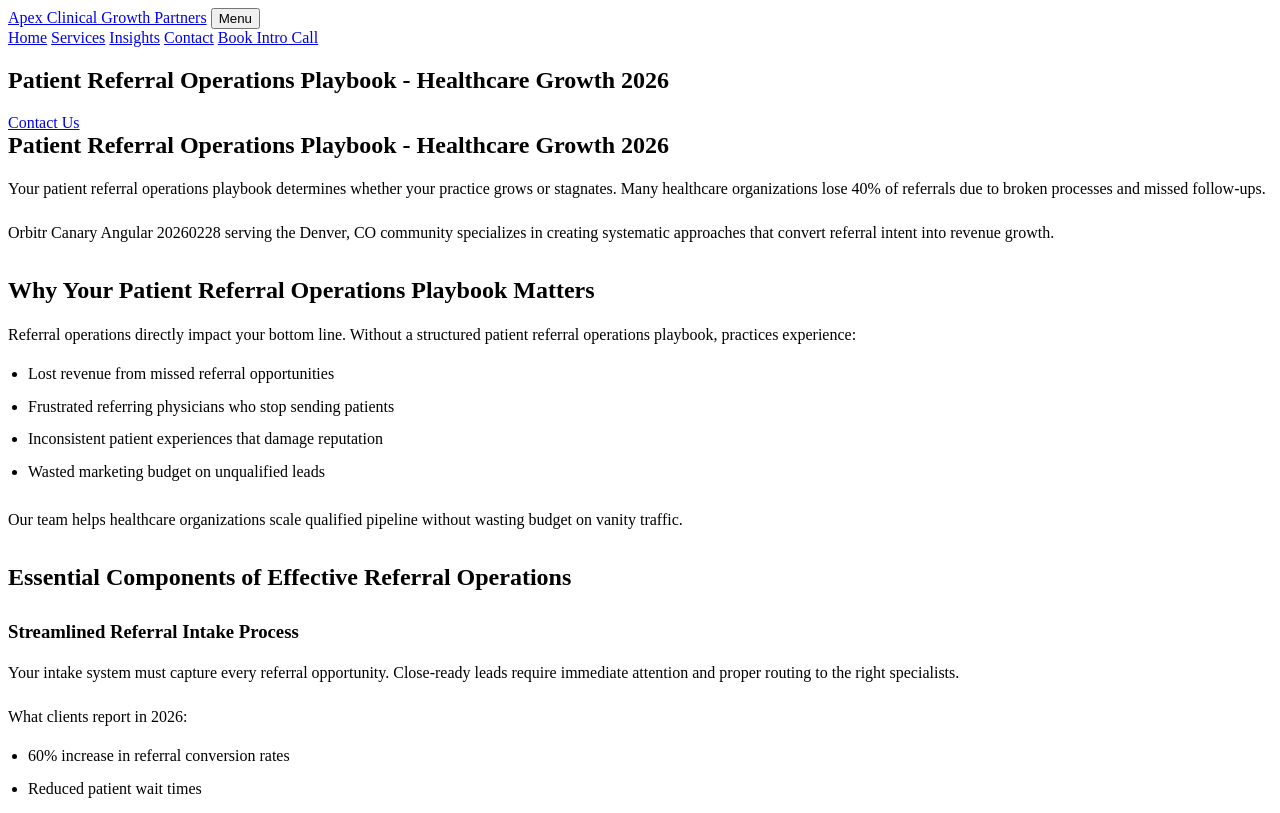
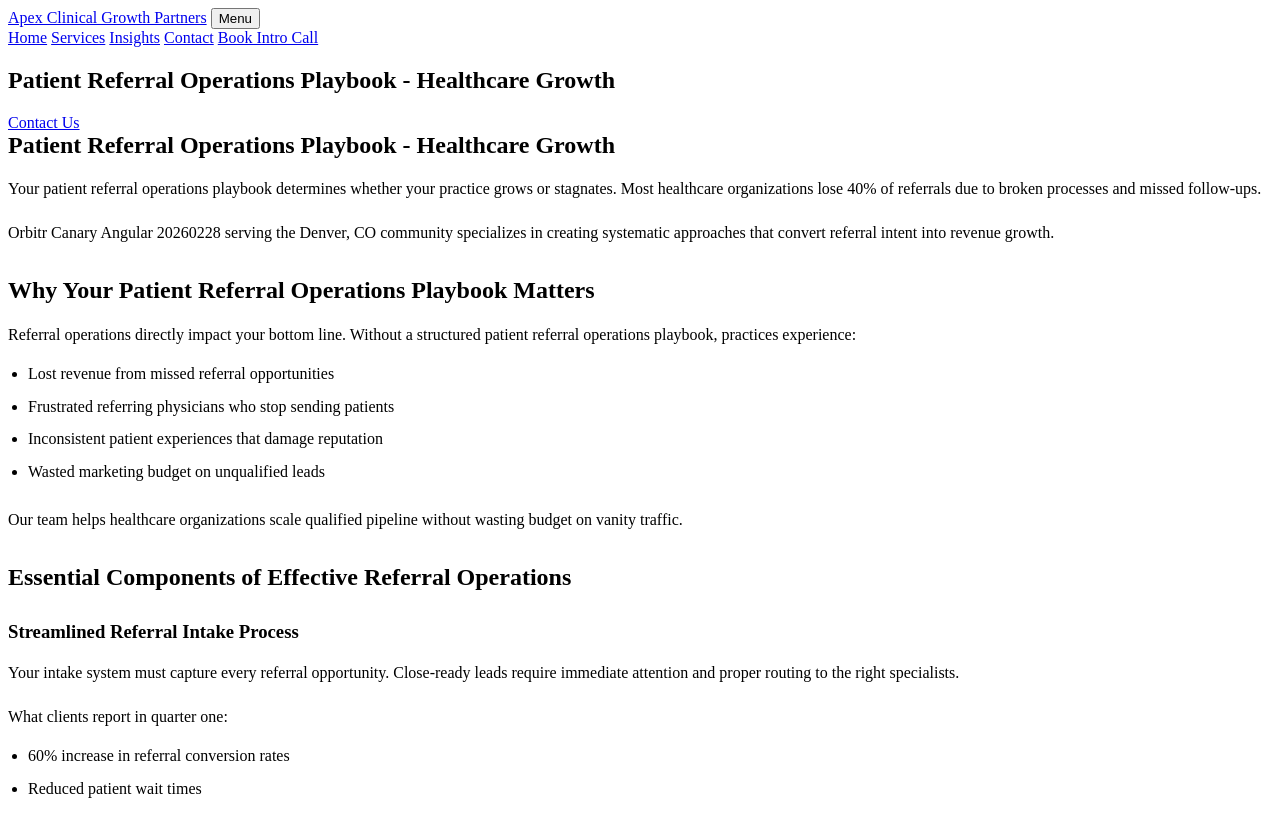
Before and after one commit to prjctlphbt/orbitr-canary-angular-20260228, a Jekyll site: the page angular-referral-ops-playbook-20260228142149.html, which Jekyll copies as it is, in a window 1280 px wide. Shown: the top 813 px of the page. Built offline with Jekyll 4.4.1, drawn with Linux system fonts in a browser that asks for light colours.

Commit message:
Rollback: Revert changes to angular-referral-ops-playbook-20260228142149.html

```diff
--- a/angular-referral-ops-playbook-20260228142149.html
+++ b/angular-referral-ops-playbook-20260228142149.html
@@ -4,9 +4,10 @@
 <head>
 <meta charset="utf-8"/>
 <meta content="width=device-width, initial-scale=1.0" name="viewport"/>
-<meta content="Optimize patient referrals with our 2026 operations playbook. Enhance workflows, boost growth, and improve patient outcomes. Start today." name="description"/>
-<title>Patient Referral Operations Playbook - Healthcare Growth 2026</title>
+<meta content="Streamline patient referrals with our comprehensive operations playbook. Optimize workflows, boost growth, and improve patient outcomes. Get started today." name="description"/>
+<title>Patient Referral Operations Playbook - Healthcare Growth</title>
 <style>
+
 
 /* Minimal functional styles (accordion, forms only) */
 
@@ -48,7 +49,7 @@
  box-sizing: border-box;
 }
 
-</style>
+ </style>
 <style id="orbitr-generated-content-style">
 .orbitr-generated-content > * {
  margin: 0;
@@ -83,8 +84,7 @@
 .orbitr-generated-content li {
  line-height: 1.65;
 }
-</style>
-</head>
+</style></head>
 <body>
 <header>
 <div class="container navbar">
@@ -102,14 +102,14 @@
 <main class="page-main">
 <section class="page-hero landing-hero">
 <div class="container">
-<h1>Patient Referral Operations Playbook - Healthcare Growth 2026</h1>
+<h1>Patient Referral Operations Playbook - Healthcare Growth</h1>
 <a class="cta" href="/services/">Contact Us</a>
 </div>
 </section>
 <section class="landing-content">
 <div class="container orbitr-generated-content">
-<h1>Patient Referral Operations Playbook - Healthcare Growth 2026</h1>
-<p>Your patient referral operations playbook determines whether your practice grows or stagnates. Many healthcare organizations lose 40% of referrals due to broken processes and missed follow-ups.</p>
+<h1>Patient Referral Operations Playbook - Healthcare Growth</h1>
+<p>Your patient referral operations playbook determines whether your practice grows or stagnates. Most healthcare organizations lose 40% of referrals due to broken processes and missed follow-ups.</p>
 <p>Orbitr Canary Angular 20260228 serving the Denver, CO community specializes in creating systematic approaches that convert referral intent into revenue growth.</p>
 <h2>Why Your Patient Referral Operations Playbook Matters</h2>
 <p>Referral operations directly impact your bottom line. Without a structured patient referral operations playbook, practices experience:</p>
@@ -123,7 +123,7 @@
 <h2>Essential Components of Effective Referral Operations</h2>
 <h3>Streamlined Referral Intake Process</h3>
 <p>Your intake system must capture every referral opportunity. Close-ready leads require immediate attention and proper routing to the right specialists.</p>
-<p>What clients report in 2026:
+<p>What clients report in quarter one:
 <ul>
 <li>60% increase in referral conversion rates</li>
 <li>Reduced patient wait times</li>
@@ -194,6 +194,6 @@
  button.parentElement.classList.toggle('active');
  });
  });
-</script>
+ </script>
 </body>
 </html>
```
